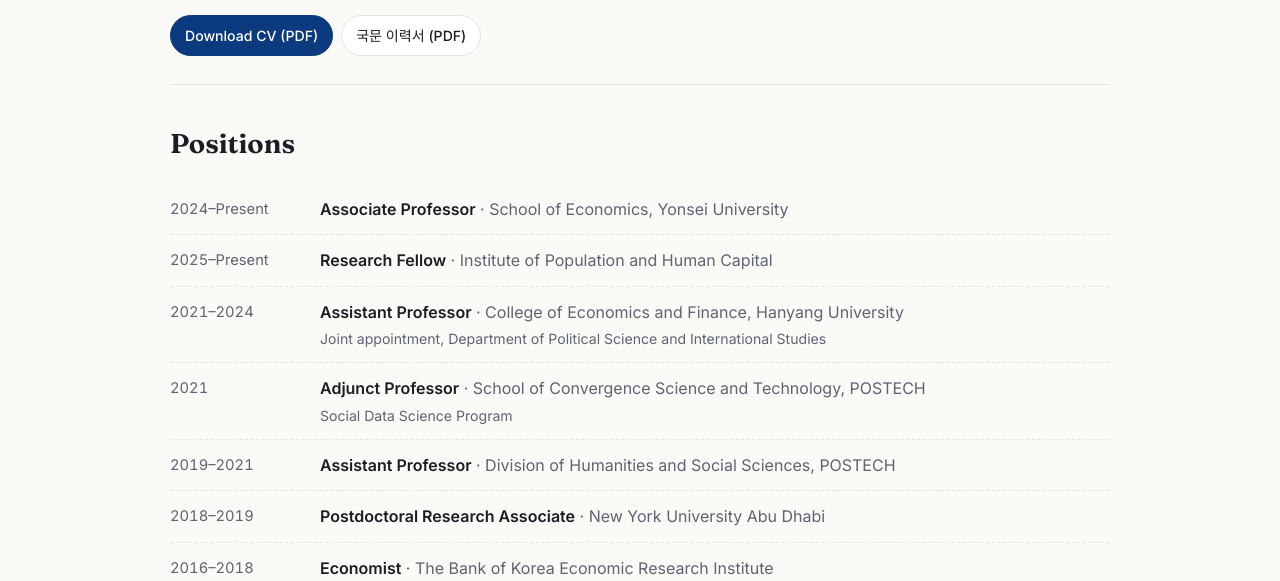
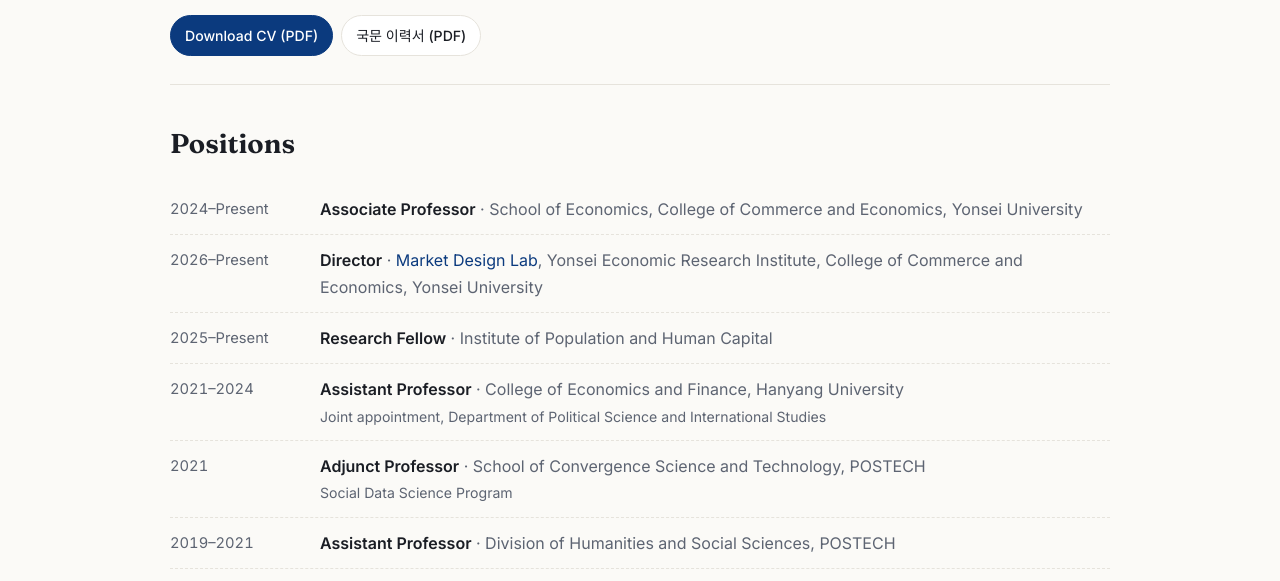
Before and after one commit to jeongdaeyoung/jeongdaeyoung.github.io, a plain HTML site: page cv.html in a window 1280 px wide. Shown: the part 211-792 px from the top of the page. Drawn offline with Linux system fonts and the light colour scheme.

Commit message:
CV: add Director, Market Design Lab (2026); note College of Commerce and Economics
Co-Authored-By: Claude Opus 5.5 <noreply@anthropic.com>
Claude-Session: https://claude.ai/code/session_01AMDurPsaeveZWhpCAvv7FQ

```diff
--- a/cv.html
+++ b/cv.html
@@ -52,7 +52,8 @@
   <section>
     <h2>Positions</h2>
     <ul class="timeline">
-      <li><span class="yr">2024–Present</span><span><span class="what">Associate Professor</span> <span class="where">· School of Economics, Yonsei University</span></span></li>
+      <li><span class="yr">2024–Present</span><span><span class="what">Associate Professor</span> <span class="where">· School of Economics, College of Commerce and Economics, Yonsei University</span></span></li>
+      <li><span class="yr">2026–Present</span><span><span class="what">Director</span> <span class="where">· <a href="https://marketdesignyonsei.github.io/">Market Design Lab</a>, Yonsei Economic Research Institute, College of Commerce and Economics, Yonsei University</span></span></li>
       <li><span class="yr">2025–Present</span><span><span class="what">Research Fellow</span> <span class="where">· Institute of Population and Human Capital</span></span></li>
       <li><span class="yr">2021–2024</span><span><span class="what">Assistant Professor</span> <span class="where">· College of Economics and Finance, Hanyang University</span><small>Joint appointment, Department of Political Science and International Studies</small></span></li>
       <li><span class="yr">2021</span><span><span class="what">Adjunct Professor</span> <span class="where">· School of Convergence Science and Technology, POSTECH</span><small>Social Data Science Program</small></span></li>
```
Also changed, not shown: 4 other files.
